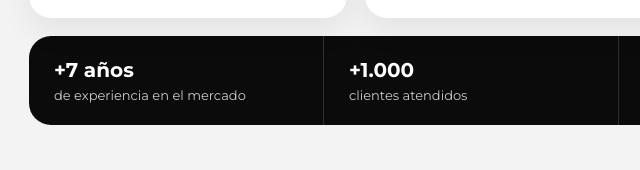
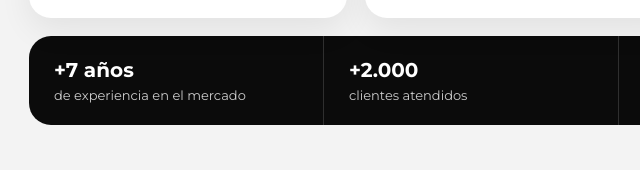
Before and after one commit to grupocadayasas/connect, a plain HTML site: page index.html in a window 1280 px wide. Shown: the part 2390-2560 px from the top of the page, 21-661 px from the left. Drawn offline with Linux system fonts and the light colour scheme; a web font is replaced by a local one.

Commit message:
Update index.html

```diff
--- a/index.html
+++ b/index.html
@@ -188,7 +188,7 @@
 
         <div class="stats reveal">
           <div><strong>+7 años</strong><span>de experiencia en el mercado</span></div>
-          <div><strong>+1.000</strong><span>clientes atendidos</span></div>
+          <div><strong>+2.000</strong><span>clientes atendidos</span></div>
           <div><strong>Entregas</strong><span>confiables y puntuales</span></div>
           <div><strong>Enfocados</strong><span>en la rentabilidad de tu negocio</span></div>
         </div>
```
